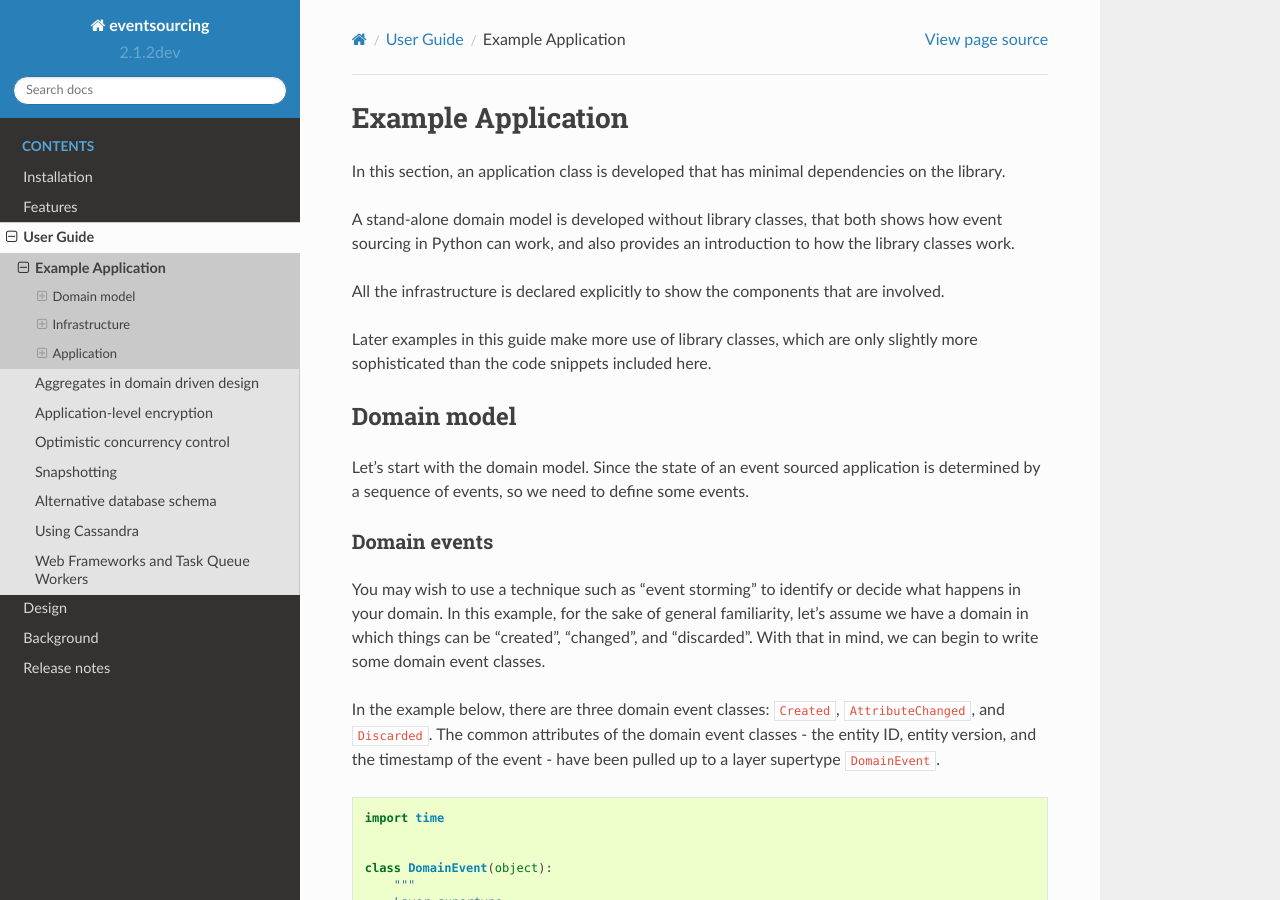
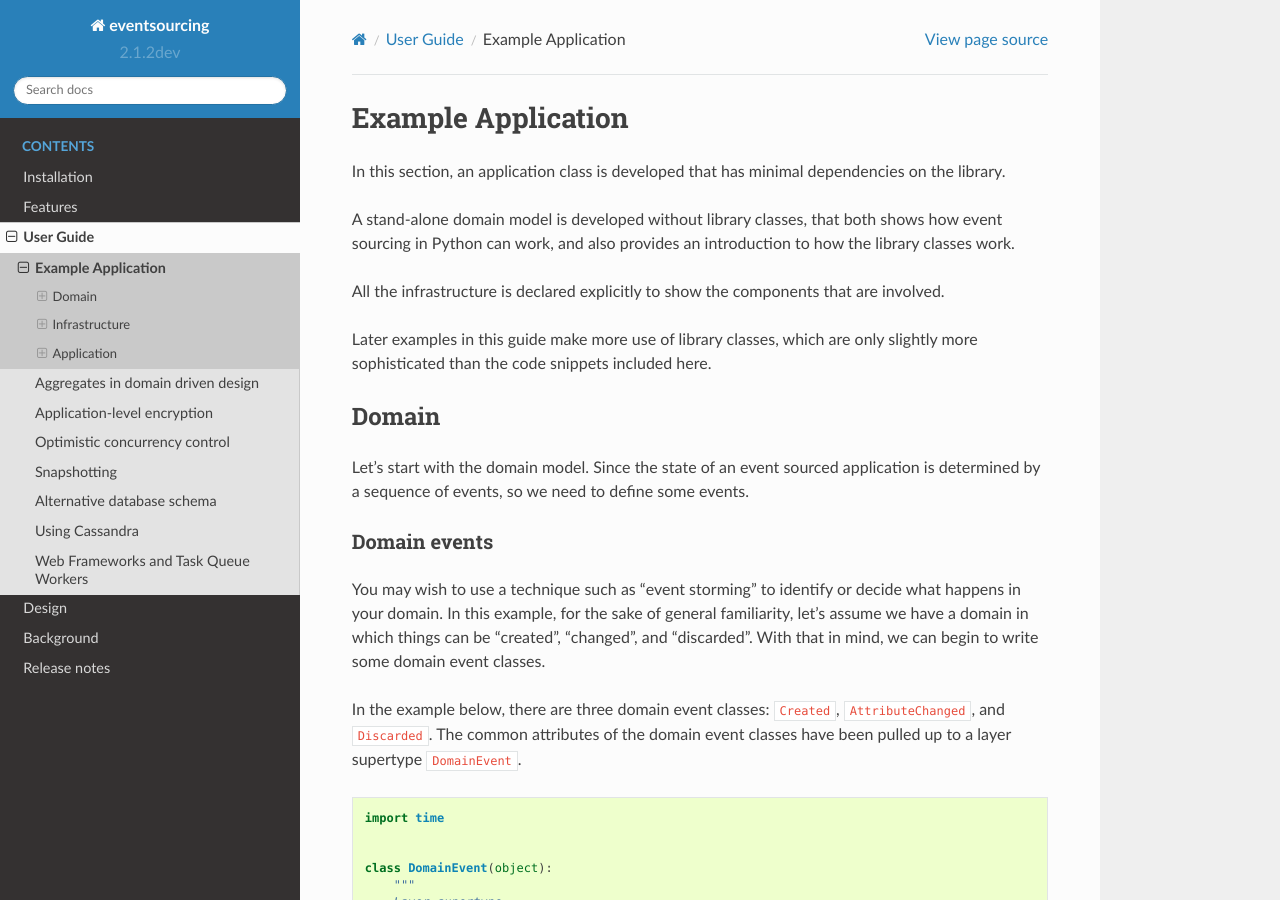
Before and after one commit to pyeventsourcing/eventsourcing, a Sphinx documentation site: the page built from docs/topics/user_guide/example_application.rst, in a window 1280 px wide and 900 px high. Built offline with Sphinx 7.4.7 and the Read the Docs theme 2.0.0, drawn with Linux system fonts in a browser that asks for light colours.

Commit message:
Adjusted heading. Simplified sentence.

```diff
--- a/docs/topics/user_guide/example_application.rst
+++ b/docs/topics/user_guide/example_application.rst
@@ -16,8 +16,8 @@ Later examples in this guide make more use of library classes, which
 are only slightly more sophisticated than the code snippets included here.
 
 
-Domain model
-============
+Domain
+======
 
 Let's start with the domain model. Since the state of an event sourced application
 is determined by a sequence of events, so we need to define some events.
@@ -32,8 +32,7 @@ With that in mind, we can begin to write some domain event classes.
 
 In the example below, there are three domain event classes: ``Created``,
 ``AttributeChanged``, and ``Discarded``. The common attributes of the domain
-event classes - the entity ID, entity version, and the timestamp of the
-event - have been pulled up to a layer supertype ``DomainEvent``.
+event classes have been pulled up to a layer supertype ``DomainEvent``.
 
 .. code:: python
 
```
